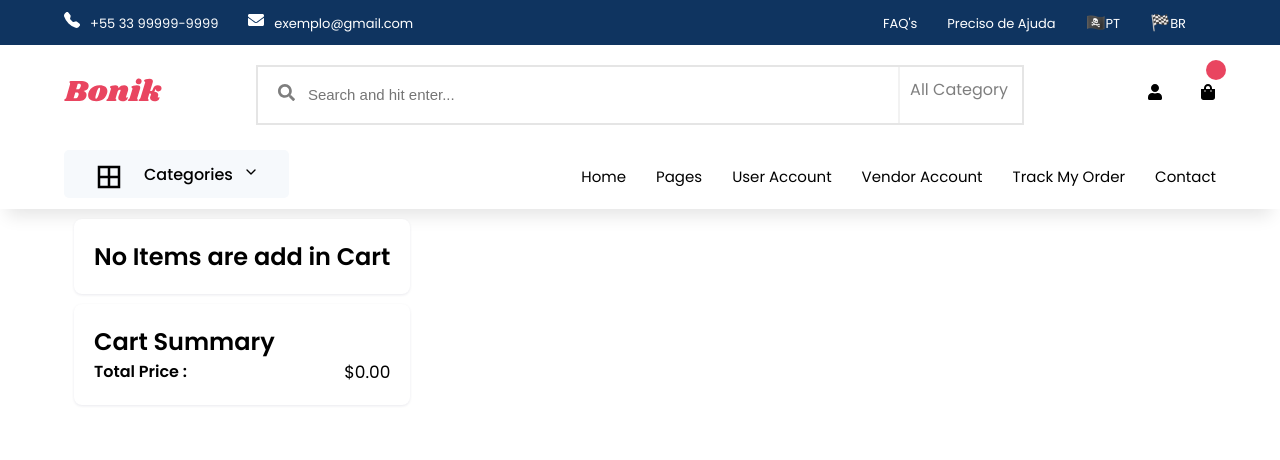
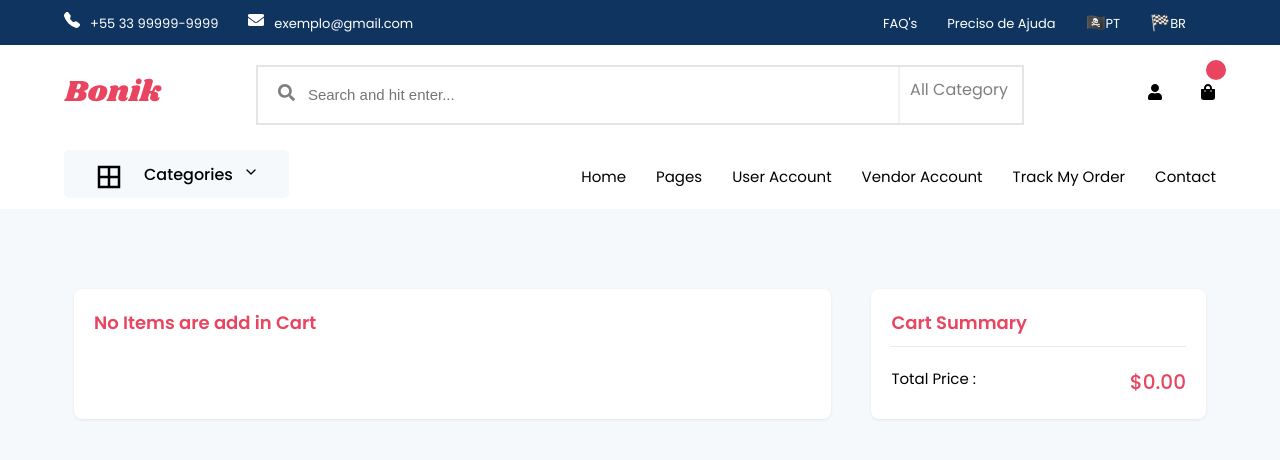
Before and after one commit to LucasChaIub/Space_of_ReactJS, a React (Vite) app in the folder ecommerce/: page /cart in a window 1280 px wide. Shown: the top 460 px of the page. Built offline with nearby package versions, Linux system fonts and the light colour scheme.

Commit message:
Adicionando e Removendo Itens do Carrinho

```diff
--- a/ecommerce/src/App.jsx
+++ b/ecommerce/src/App.jsx
@@ -23,10 +23,19 @@ function App() {
     const productExit = cartItem.find((item) => item.id === product.id)
 
     if(productExit) {
-      setCardItem(cartItem.map((item) =>
-      (item.id === product.id? {...productExit, qty:productExit.qty + 1} : item)))
+      setCartItem(cartItem.map((item) => (item.id === product.id? {...productExit, qty:productExit.qty + 1} : item)))
     } else {
       setCartItem([...cartItem, { ...product, qty: 1 }])
+    }
+  }
+
+  const decreaseQty = (product) => {
+    const productExit = cartItem.find((item) => item.id === product.id)
+
+    if (productExit.qty === 1){
+      setCartItem(cartItem.filter((item) => item.id != product.id))
+    } else {
+      setCartItem(cartItem.map((item) => (item.id === product.id ? {...productExit, qty: productExit.qty - 1} : item)))
     }
   }
 
@@ -36,7 +45,7 @@ function App() {
         <Header cartItem={cartItem} />
         <Routes>
           <Route path='/' element={<Pages productItems={productItems} addToCart={addToCart} />} />
-          <Route path='/cart' element={<Cart cartItem={cartItem} addToCart={addToCart} />} />
+          <Route path='/cart' element={<Cart cartItem={cartItem} addToCart={addToCart} decreaseQty={decreaseQty}/>} />
         </Routes>
       </MyRouter>
     </>
--- a/ecommerce/src/common/cart/Cart.jsx
+++ b/ecommerce/src/common/cart/Cart.jsx
@@ -1,4 +1,5 @@
 import React from 'react'
+import './style.css'
 
 import { FaPlus, FaMinus } from 'react-icons/fa';
 import { CgClose } from 'react-icons/cg';
@@ -29,7 +30,7 @@ const Cart = ({ cartItem, addToCart, decreaseQty }) => {
                   </div>
                   <div className="cart-items-function">
                     <div className="removeCart">
-                      <button className="removeCart">
+                      <button>
                         <i><CgClose /></i>
                       </button>
                     </div>
@@ -37,22 +38,20 @@ const Cart = ({ cartItem, addToCart, decreaseQty }) => {
                       <button className="incCart" onClick={() => addToCart(item)}>
                         <i><FaPlus /></i>
                       </button>
-                      <button className="incCart" onClick={() => decreaseQty(item)}>
+                      <button className="desCart" onClick={() => decreaseQty(item)}>
                         <i><FaMinus /></i>
                       </button>
                     </div>
                   </div>
-
-                  <div className="cart-item-price"></div>
                 </div>
               )
             })}
+          </div>
           <div className="cart-total product">
             <h2>Cart Summary</h2>
             <div className="d_flex">
               <h4>Total Price : </h4>
               <h3>${totalPrice}.00</h3>
-              </div>
             </div>
           </div>
         </div>
--- a/ecommerce/src/common/cart/style.css
+++ b/ecommerce/src/common/cart/style.css
@@ -0,0 +1,99 @@
+.cart-items {
+  background: #f6f9fc;
+  height: auto;
+  padding: 50px 0;
+}
+
+.cart-items .cart-details {
+ width: 70%;
+}
+
+.cart-items .cart-total {
+  width: 30%;
+  margin-top: 30px;
+  margin-left: 30px;
+  height: 130px;
+}
+
+.cart-items .img {
+  width: 150px;
+  height: 150px;
+}
+
+.cart-items img {
+  width: 100%;
+  height: 100%;
+  object-fit: contain;
+}
+
+.cart-items .cart-details h3 {
+  font-size: 20px;
+  font-weight: 500;
+  margin-top: 20px;
+}
+
+.cart-items .cart-details h4 {
+  font-size: 15px;
+  font-weight: 400;
+  margin-top: 50px;
+  color: grey;
+}
+
+.cart-items h4 span {
+  color: #e94560;
+  margin-left: 20px;
+  font-weight: 500;
+}
+
+.removeCart {
+  background: none;
+  font-size: 25px;
+  text-align: right;
+  margin-right: 10px;
+}
+
+.cartControl {
+  margin-top: 50px;
+}
+
+.cartControl button {
+  width: 40px;
+  height: 40px;
+  margin: 10px;
+  border-radius: 5px;
+  font-size: 20px;
+}
+
+.incCart {
+  background-color: none;
+}
+
+.desCart {
+  background: #f6f9fc;
+}
+
+.cart-total h4 {
+  font-size: 15px;
+  font-weight: 400;
+}
+
+.cart-total h3 {
+  font-size: 20px;
+  font-weight: 500;
+  color: #e94560;
+}
+
+.cart-total h2 {
+  font-size: 18px;
+  margin-bottom: 20px;
+  border-bottom: 1px solid rgb(3 0 71 / 9%);
+  padding-bottom: 10px;
+  color: #e94560;
+}
+
+.no-items {
+  color: #e94560;
+  font-size: 18px;
+  margin-top: 30px;
+  height: 130px;
+}
```
Lines whose indentation alone changed are shown as unchanged.
